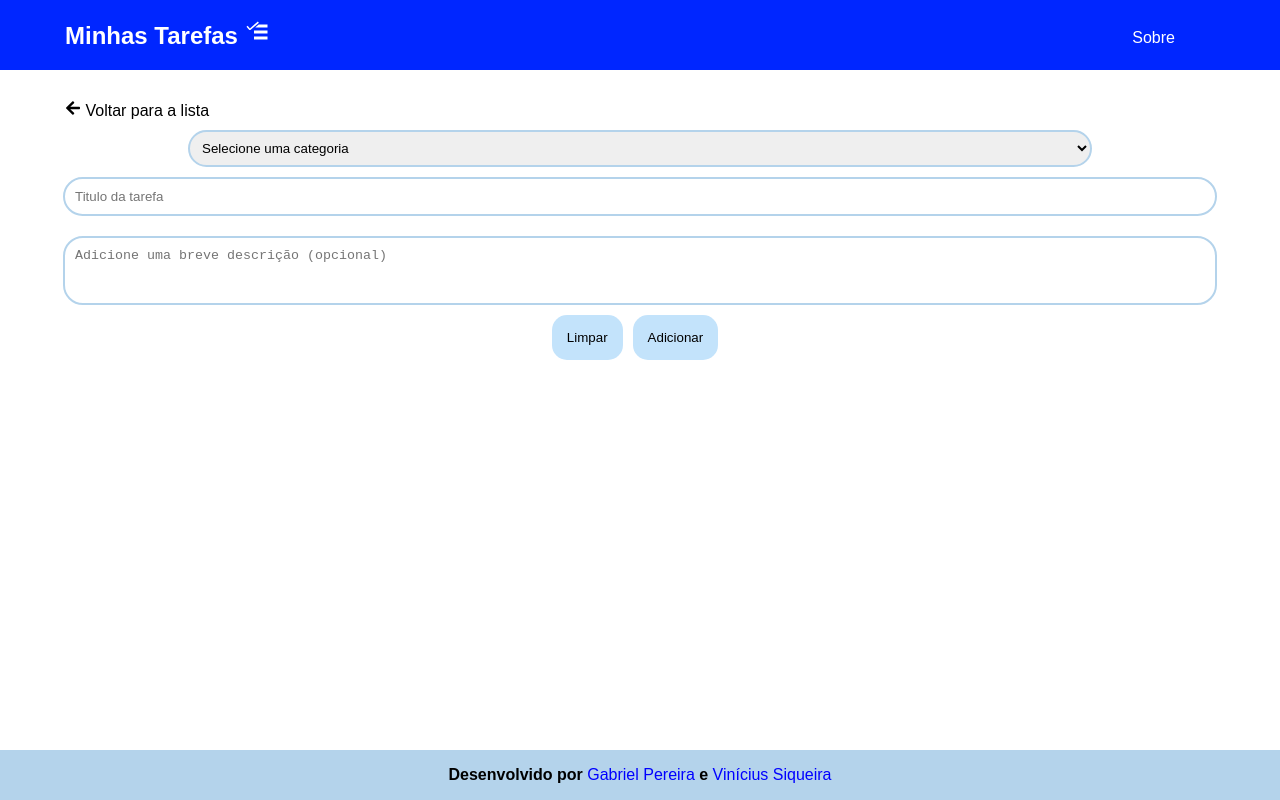
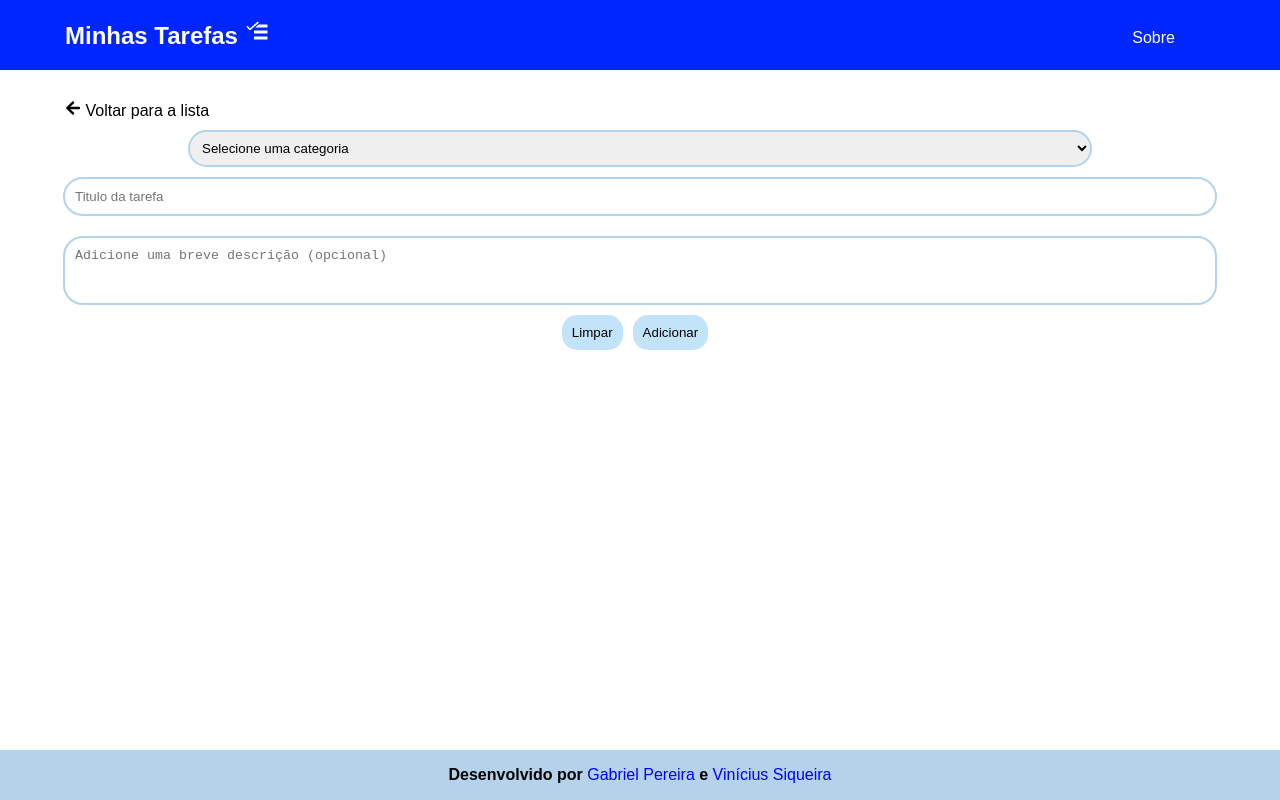
Before and after one commit to vinisik/tarefas-react, a React (Create React App) app: page /tarefas in a window 1280 px wide. Built offline with nearby package versions, Linux system fonts and the light colour scheme; no server answers; some icons are missing.

Commit message:
Edição nos estilos

```diff
--- a/src/components/ListaTarefas.jsx
+++ b/src/components/ListaTarefas.jsx
@@ -4,7 +4,7 @@ import React, { useEffect, useState } from "react";
 import axios from "axios";
 import { FaPlus } from "react-icons/fa6";
 import { MdDeleteForever } from "react-icons/md";
-import { MdModeEdit } from "react-icons/md";
+import { MdEditSquare } from "react-icons/md";
 import { Link, useNavigate } from "react-router-dom";
 import { Helmet } from "react-helmet";
 import Header from "./Header";
@@ -110,7 +110,7 @@ export default function ListaTarefas() {
               <div className="botoes-tarefa">
                 <Link to="/tarefas" />
 
-                <MdModeEdit
+                <MdEditSquare
                   className="icone iconeEditar"
                   onClick={() => editarTarefas(item.id, item.titulo, item.descricao, item.categoria)}
                 />
--- a/src/components/css/Tarefas.css
+++ b/src/components/css/Tarefas.css
@@ -96,7 +96,7 @@ button {
     margin-right: 10px;
     background-color: #c3e3fb;
     border: none;
-    padding: 15px;
+    padding: 10px;
     border-radius: 15px;
 }
 
@@ -123,6 +123,7 @@ button:hover {
 }
 
 .iconeEditar {
+    color: blue;
     font-size: 1.4em;
 }
 
```
